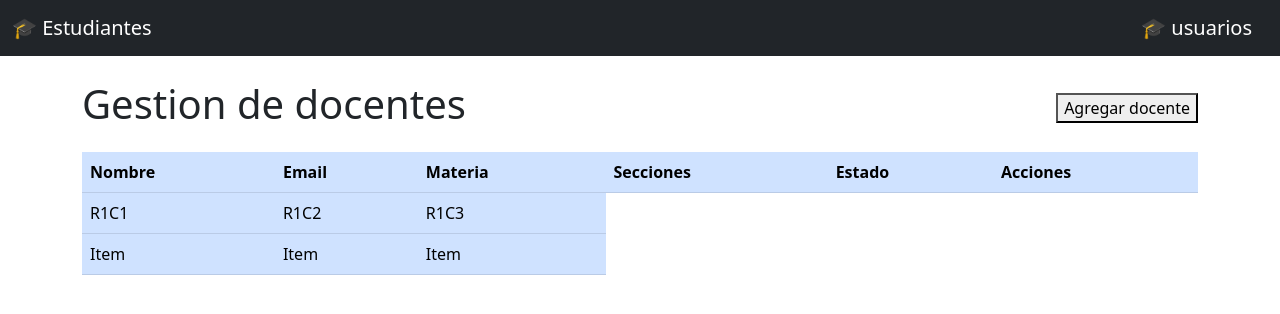
After one commit to Gerson084/Sistema_Academico, a Flask app: template templates/usuarios/user_index.html in a window 1280 px wide. The commit adds this page. Shown: the top 314 px of the page. Run offline with Flask 3, Linux system fonts and the light colour scheme; the template is opened without the code that fills it, so the values that code supplies are empty; parts of the project's set-up code (start-up, migrations or seed data) failed here and were passed over.

Commit message:
Agregando consulta en User

```diff
--- a/app.py
+++ b/app.py
@@ -1,7 +1,8 @@
-from flask import Flask, jsonify
+from flask import Flask, jsonify, render_template
 from db import DatabaseConfig, test_connection
 from appEstudiantes import estudiantes_bp
 from models import Estudiante
+from routes.user_route import users
 
 app = Flask(__name__)
 
@@ -13,7 +14,10 @@ app.register_blueprint(estudiantes_bp, url_prefix="/estudiantes")
 
 @app.route('/')
 def home():
-    return "¡Hola, Sistema Académico con Flask!"
+    return render_template('base.html')
+
+
+app.register_blueprint(users)
 
 @app.route('/test-db')
 def test_db():
--- a/templates/base.html
+++ b/templates/base.html
@@ -9,6 +9,7 @@
     <nav class="navbar navbar-dark bg-dark">
         <div class="container-fluid">
             <a class="navbar-brand" href="{{ url_for('estudiantes.lista_estudiantes') }}">🎓 Estudiantes</a>
+            <a class="navbar-brand" href="{{ url_for('user.user_index') }}">🎓 usuarios</a>
         </div>
     </nav>
     <div class="container mt-4">
--- /dev/null
+++ b/templates/usuarios/user_index.html
@@ -0,0 +1,39 @@
+{% extends "base.html" %}
+
+{% block content %}
+<div
+    class="table-responsive"
+>
+    <table
+        class="table table-primary"
+    >
+        <thead>
+            <div class="d-flex justify-content-between align-items-center mb-3">
+                <h1>Gestion de docentes </h1>
+                <button>Agregar docente</button>
+
+            </div>
+            <tr>
+                <th scope="col">Nombre</th>
+                <th scope="col">Email</th>
+                <th scope="col">Materia</th>
+                <th scope="col">Secciones</th>
+                <th scope="col">Estado</th>
+                <th scope="col">Acciones</th>
+            </tr>
+        </thead>
+        <tbody>
+            <tr class="">
+                <td scope="row">R1C1</td>
+                <td>R1C2</td>
+                <td>R1C3</td>
+            </tr>
+            <tr class="">
+                <td scope="row">Item</td>
+                <td>Item</td>
+                <td>Item</td>
+            </tr>
+        </tbody>
+    </table>
+</div>
+{% endblock %}
```
Also changed, not shown: models/usuarios.py (added, +30 -0 lines), routes/user_route.py (added, +12 -0 lines).
